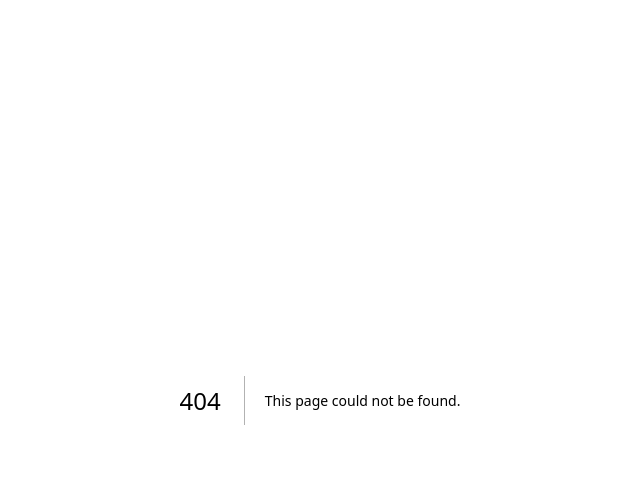
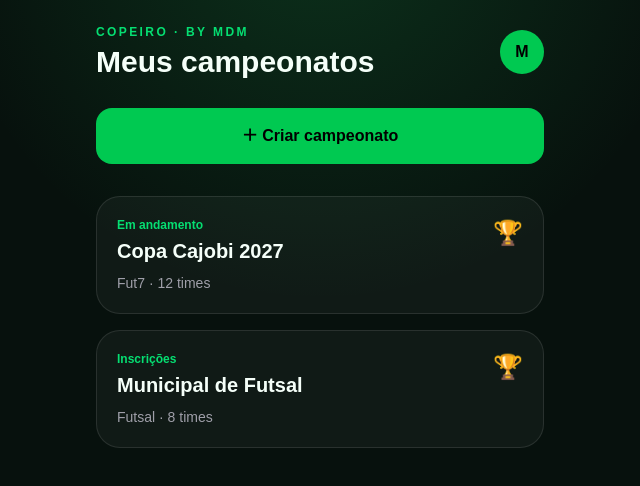
Before and after one commit to nicolascajobi-cell/copeiro-by-mdm, a Next.js app: page /dashboard in a window 1280 px wide. Before the commit this address had no page. Shown: the top 486 px of the page, without its empty margins (320-960 px from the left). Built offline with nearby package versions, Linux system fonts and the light colour scheme.

Commit message:
feat: fase 1 - app/dashboard/page.tsx

```diff
--- /dev/null
+++ b/app/dashboard/page.tsx
@@ -0,0 +1,12 @@
+const campeonatos = [
+  { nome: "Copa Cajobi 2027", modalidade: "Fut7", times: 12, status: "Em andamento" },
+  { nome: "Municipal de Futsal", modalidade: "Futsal", times: 8, status: "Inscrições" },
+];
+
+export default function Dashboard() {
+  return <main className="min-h-screen px-5 py-6 pb-28"><div className="mx-auto max-w-md">
+    <header className="flex items-center justify-between"><div><p className="text-xs font-bold uppercase tracking-[.2em] text-green-400">COPEIRO · by MDM</p><h1 className="mt-1 text-3xl font-black">Meus campeonatos</h1></div><div className="grid h-11 w-11 place-items-center rounded-full bg-green-500 font-black text-black">M</div></header>
+    <a href="/criar-campeonato" className="mt-7 block rounded-2xl bg-green-500 p-4 text-center font-black text-black">＋ Criar campeonato</a>
+    <div className="mt-8 space-y-4">{campeonatos.map(c=><a href="/c/copa-cajobi-2027" key={c.nome} className="block rounded-3xl border border-white/10 bg-white/[.04] p-5"><div className="flex items-start justify-between"><div><p className="text-xs font-bold text-green-400">{c.status}</p><h2 className="mt-1 text-xl font-black">{c.nome}</h2><p className="mt-2 text-sm text-zinc-400">{c.modalidade} · {c.times} times</p></div><span className="text-2xl">🏆</span></div></a>)}</div>
+  </div></main>
+}
```
